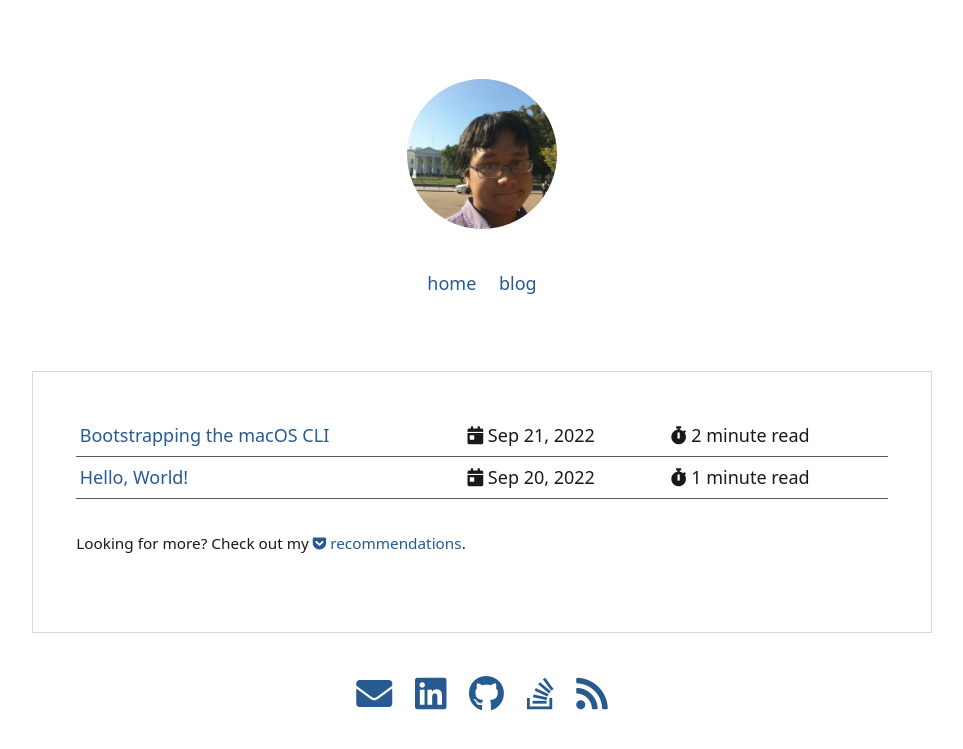
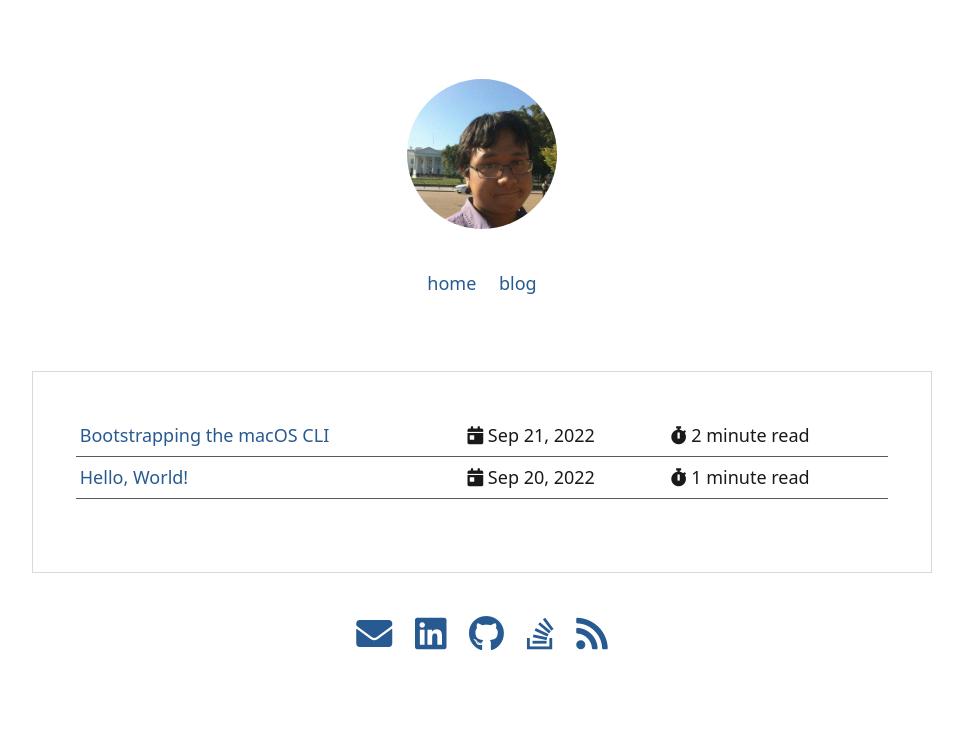
Before and after one commit to jsudiaman/jsudiaman.github.io, a Jekyll site: the page built from blog.md, in a window 1280 px wide. Shown: the top 749 px of the page, without its empty margins (158-1121 px from the left). Built offline with Jekyll 4.4.1, drawn with Linux system fonts in a browser that asks for light colours.

Commit message:
Update blog.md

```diff
--- a/blog.md
+++ b/blog.md
@@ -12,5 +12,3 @@ title: Blog
         </tr>
     {% endfor %}
 </table>
-
-<small>Looking for more? Check out my <a href="http://getpocket.com/@158g5d6fpY1f5A282fTb34aT6aA9p1b1593pdiVb8cbzd5E526203w88kD1Zd1cF?src=navbar"><i class="fab fa-get-pocket"></i> recommendations</a>.</small>
```
